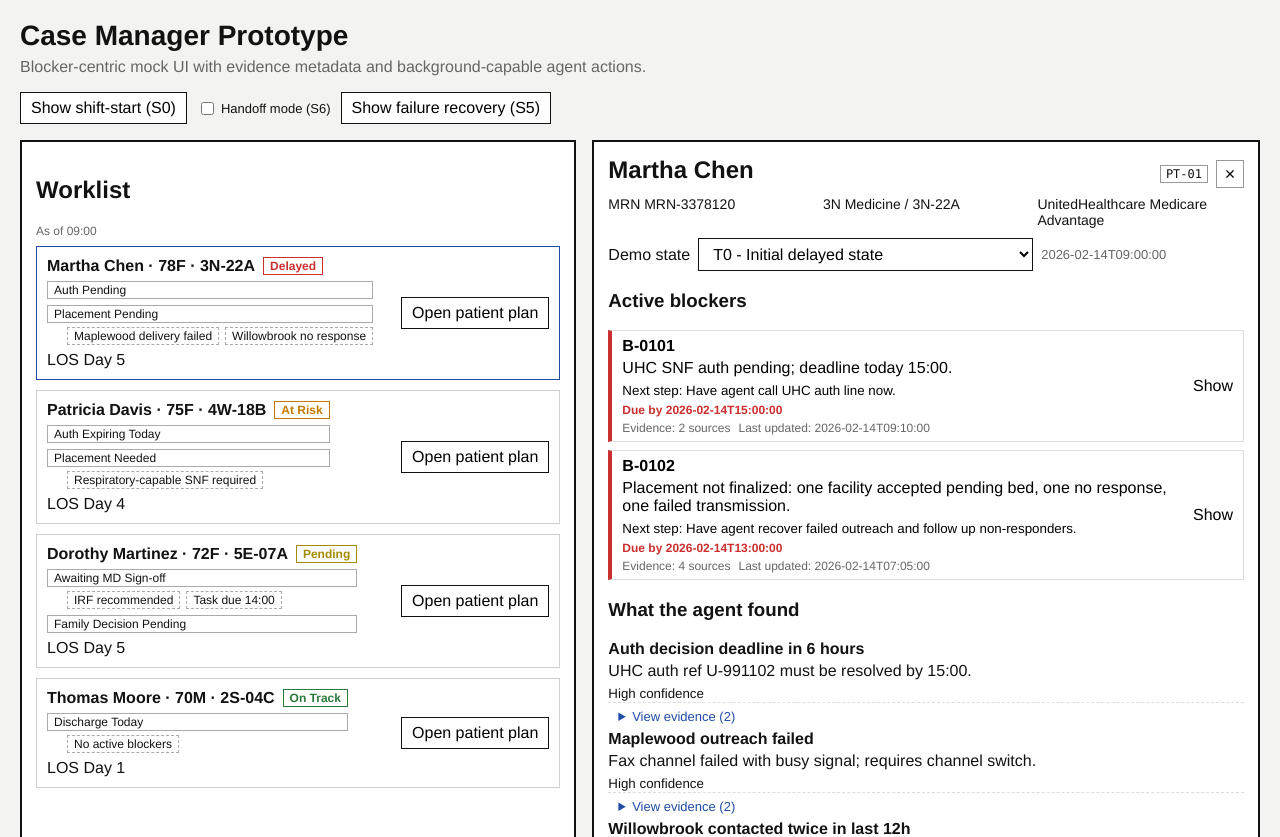
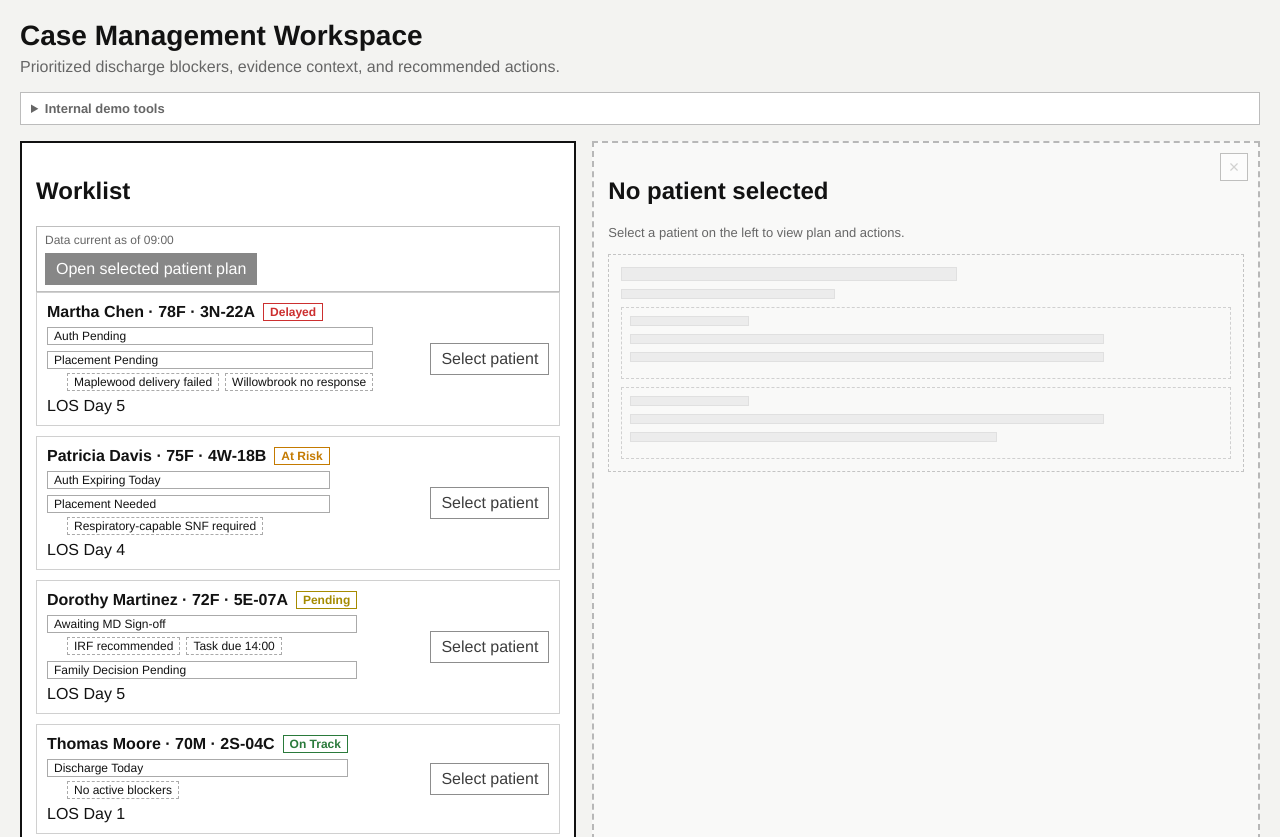
Before and after one commit to jstaufenberg/prototype-v1, a React (Vite) app in the folder prototype-app/: page / in a window 1280 px wide. Shown: the top 837 px of the page. Built offline with nearby package versions, Linux system fonts and the light colour scheme.

Commit message:
Implement unified UX copy and sticky actions across prototype UI

```diff
--- a/prototype-app/src/App.tsx
+++ b/prototype-app/src/App.tsx
@@ -36,7 +36,10 @@ function defaultExecutionModes() {
 
 export default function App() {
   const [viewMode, setViewMode] = useState<ViewMode>('worklist');
-  const [selectedPatientId, setSelectedPatientId] = useState<string | null>(patients[0].meta.patient_id);
+  const [selectedPatientId, setSelectedPatientId] = useState<string | null>(null);
+  const [lastActiveAt, setLastActiveAt] = useState<string | null>(() =>
+    new Date(Date.now() - 9 * 60 * 60 * 1000).toISOString()
+  );
   const [stateByPatientId, setStateByPatientId] = useState<Record<string, string>>(defaultStateByPatientId);
   const [actionStatusById, setActionStatusById] = useState<Record<string, ActionStatus>>({});
   const [blockerStatusById, setBlockerStatusById] = useState<Record<string, BlockerStatus>>({});
@@ -114,12 +117,16 @@ export default function App() {
     return (
       <main>
         <header>
-          <h1>Case Manager Prototype</h1>
-          <p>Blocker-centric mock UI with evidence metadata and background-capable agent actions.</p>
+          <h1>Case Management Workspace</h1>
+          <p>Prioritized discharge blockers, evidence context, and recommended actions.</p>
         </header>
         <ShiftStartSnapshot
           patients={patients}
-          onGoToWorklist={() => setViewMode('worklist')}
+          lastActiveAt={lastActiveAt}
+          onGoToWorklist={() => {
+            setLastActiveAt(new Date().toISOString());
+            setViewMode('worklist');
+          }}
         />
       </main>
     );
@@ -128,24 +135,27 @@ export default function App() {
   return (
     <main>
       <header>
-        <h1>Case Manager Prototype</h1>
-        <p>Blocker-centric mock UI with evidence metadata and background-capable agent actions.</p>
+        <h1>Case Management Workspace</h1>
+        <p>Prioritized discharge blockers, evidence context, and recommended actions.</p>
       </header>
 
-      <div className="demo-controls">
-        <button onClick={() => setViewMode('shift-start')}>Show shift-start (S0)</button>
+      <details className="internal-tools">
+        <summary>Internal demo tools</summary>
+        <div className="internal-tools-content">
+          <button onClick={() => setViewMode('shift-start')}>Show activity summary</button>
           <label>
             <input
               type="checkbox"
               checked={showHandoff}
               onChange={(e) => setShowHandoff(e.target.checked)}
             />
-          Handoff mode (S6)
+            Handoff overlay
           </label>
           {failureRecoveryAction && (
-          <button onClick={() => setShowFailureModal(true)}>Show failure recovery (S5)</button>
+            <button onClick={() => setShowFailureModal(true)}>Show failure recovery modal</button>
           )}
         </div>
+      </details>
 
       <div className="layout">
         <Worklist
--- a/prototype-app/src/components/ActionModal.tsx
+++ b/prototype-app/src/components/ActionModal.tsx
@@ -79,7 +79,7 @@ export default function ActionModal({ action, mode, onClose, onConfirm }: Action
           </>
         )}
 
-        <div className="modal-buttons">
+        <div className="modal-buttons modal-footer-sticky">
           <button className="primary-action" onClick={onConfirm}>Confirm and run</button>
           <button className="secondary" onClick={onClose}>
             Cancel
--- a/prototype-app/src/components/FailureRecoveryModal.tsx
+++ b/prototype-app/src/components/FailureRecoveryModal.tsx
@@ -68,7 +68,7 @@ export default function FailureRecoveryModal({
           <p>{recoveryAction.reason}</p>
         </div>
 
-        <div className="modal-buttons" style={{ flexWrap: 'wrap' }}>
+        <div className="modal-buttons modal-footer-sticky" style={{ flexWrap: 'wrap' }}>
           <button className="primary-action" onClick={onRecoveryAction}>
             {recoveryAction.cta_primary}
           </button>
--- a/prototype-app/src/components/HandoffBanner.tsx
+++ b/prototype-app/src/components/HandoffBanner.tsx
@@ -12,8 +12,8 @@ export default function HandoffBanner({
   return (
     <div className="handoff-banner">
       <div>
-        <span>Background runs since last shift: {backgroundRunCount}</span>
-        <span>Changes requiring review: {changesRequiringReview}</span>
+        <span>Agent updates since prior handoff: {backgroundRunCount}</span>
+        <span>Changes requiring your review: {changesRequiringReview}</span>
       </div>
       <button className="secondary" style={{ fontSize: 12, padding: '3px 6px' }} onClick={onDismiss}>
         Dismiss
--- a/prototype-app/src/components/PatientDetail.tsx
+++ b/prototype-app/src/components/PatientDetail.tsx
@@ -1,4 +1,6 @@
 import { useMemo, useState } from 'react';
+import ReferralTracking from './ReferralTracking';
+import StickyActionBar from './StickyActionBar';
 import type {
   ActionStatus,
   BlockerStatus,
@@ -95,6 +97,10 @@ export default function PatientDetail({
 
   const primaryAction = proposedActions[0] ?? null;
   const secondaryActions = proposedActions.slice(1);
+  const primaryActionMode = primaryAction
+    ? executionModeByAction[primaryAction.action_id] ?? primaryAction.execution_mode_default
+    : 'ONE_TIME';
+  const hasRecommendedAction = Boolean(primaryAction);
 
   const currentSnapshot = patient.demo_state_snapshots.find((s) => s.state_id === currentStateId);
 
@@ -103,10 +109,10 @@ export default function PatientDetail({
       {showHandoff && (
         <div className="handoff-banner">
           <div>
-            <span>Background runs since last shift: 3</span>
-            <span>Changes requiring review: 2</span>
+            <span>Agent updates since prior handoff: 3</span>
+            <span>Changes requiring your review: 2</span>
           </div>
-          <span className="subtle">Handoff mode</span>
+          <span className="subtle">Handoff view</span>
         </div>
       )}
 
@@ -129,7 +135,7 @@ export default function PatientDetail({
       </div>
 
       <div className="state-strip">
-        <label htmlFor="state-select">Demo state</label>
+        <label htmlFor="state-select">State view</label>
         <select
           id="state-select"
           value={currentStateId}
@@ -142,6 +148,36 @@ export default function PatientDetail({
           ))}
         </select>
         <span className="subtle">{currentSnapshot?.timestamp_local}</span>
+      </div>
+      <div className="panel-top-actions">
+        <StickyActionBar
+          stickyOffset={0}
+          compact
+          contextText="Recommended next action"
+          primaryAction={
+            hasRecommendedAction ? (
+              <button
+                className="primary-action"
+                onClick={() => onPrimaryAction(primaryAction, primaryActionMode)}
+              >
+                {primaryAction.cta_primary}
+              </button>
+            ) : undefined
+          }
+          secondaryActions={
+            hasRecommendedAction ? (
+              <div className="inline-actions">
+                {primaryAction.cta_secondary && (
+                  <button className="secondary" onClick={() => onSecondaryAction(primaryAction)}>
+                    {primaryAction.cta_secondary}
+                  </button>
+                )}
+              </div>
+            ) : (
+              <span className="subtle">No action needed now.</span>
+            )
+          }
+        />
       </div>
 
       <h3>Active blockers</h3>
@@ -202,6 +238,23 @@ export default function PatientDetail({
                       ))}
                     </ul>
                   )}
+
+                  <ReferralTracking
+                    blocker={blocker}
+                    backgroundMode={primaryActionMode === 'BACKGROUND'}
+                    primaryActionLabel={primaryAction?.cta_primary}
+                    onPrimaryAction={
+                      hasRecommendedAction
+                        ? () => onPrimaryAction(primaryAction, primaryActionMode)
+                        : undefined
+                    }
+                    secondaryActionLabel={primaryAction?.cta_secondary}
+                    onSecondaryAction={
+                      hasRecommendedAction && primaryAction?.cta_secondary
+                        ? () => onSecondaryAction(primaryAction)
+                        : undefined
+                    }
+                  />
                 </>
               )}
             </li>
@@ -338,20 +391,7 @@ export default function PatientDetail({
                 )}
               </>
             )}
-
-            <div className="action-buttons">
-              <button
-                className="primary-action"
-                onClick={() => onPrimaryAction(primaryAction, executionModeByAction[primaryAction.action_id] ?? primaryAction.execution_mode_default)}
-              >
-                {primaryAction.cta_primary}
-              </button>
-              {primaryAction.cta_secondary && (
-                <button className="secondary" onClick={() => onSecondaryAction(primaryAction)}>
-                  {primaryAction.cta_secondary}
-                </button>
-              )}
-            </div>
+            <p className="subtle">Use the sticky action bar to run or defer this action.</p>
           </li>
         )}
       </ul>
--- a/prototype-app/src/components/ShiftStartSnapshot.tsx
+++ b/prototype-app/src/components/ShiftStartSnapshot.tsx
@@ -1,7 +1,9 @@
 import type { PatientRecord } from '../types/mockData';
+import StickyActionBar from './StickyActionBar';
 
 interface ShiftStartSnapshotProps {
   patients: PatientRecord[];
+  lastActiveAt?: string | null;
   onGoToWorklist: () => void;
 }
 
@@ -86,7 +88,16 @@ function makeHeader(name: string, age: number | null, sex: string | null | undef
   return `${name} · ${demographicToken(age, sex)} · ${room}`;
 }
 
-export default function ShiftStartSnapshot({ patients, onGoToWorklist }: ShiftStartSnapshotProps) {
+function additionalReasonLabel(count: number): string {
+  if (count === 1) return '1 additional reason — View all';
+  return `${count} additional reasons — View all`;
+}
+
+export default function ShiftStartSnapshot({
+  patients,
+  lastActiveAt,
+  onGoToWorklist
+}: ShiftStartSnapshotProps) {
   const aggregates = new Map<string, PatientAggregate>();
   const now = Date.now();
 
@@ -152,14 +163,14 @@ export default function ShiftStartSnapshot({ patients, onGoToWorklist }: ShiftSt
       const extraItems = sortedItems.slice(1).map((item) => ({
         reason: clipped(item.description),
         when: item.updatedAt ? `${formatClock(item.updatedAt)} (overnight)` : 'Overnight',
-        status: 'Resolved'
+        status: 'Closed'
       }));
       return {
         id: `${entry.patientId}-overnight`,
         header: entry.header,
         reason: clipped(primary.description),
         when: latest > 0 ? `${formatClock(latest)} (overnight)` : 'Overnight',
-        status: entry.overnightItems.length > 1 ? `${entry.overnightItems.length} changes resolved` : 'Resolved',
+        status: entry.overnightItems.length > 1 ? `${entry.overnightItems.length} changes closed` : 'Closed',
         extraItems
       };
     });
@@ -173,14 +184,14 @@ export default function ShiftStartSnapshot({ patients, onGoToWorklist }: ShiftSt
       const extraItems = sortedDueItems.slice(1).map((item) => ({
         reason: clipped(item.description),
         when: formatWhenWithRelative(item.dueAt, now),
-        status: 'Due item'
+        status: 'Open item'
       }));
       return {
         id: `${entry.patientId}-due`,
         header: entry.header,
         reason: clipped(primary.description),
         when: formatWhenWithRelative(primary.dueAt, now),
-        status: entry.dueItems.length > 1 ? `${entry.dueItems.length} due items` : '1 due item',
+        status: entry.dueItems.length > 1 ? `${entry.dueItems.length} open items` : '1 open item',
         extraItems
       };
     });
@@ -196,25 +207,25 @@ export default function ShiftStartSnapshot({ patients, onGoToWorklist }: ShiftSt
       header: entry.header,
       reason: 'Actions awaiting review',
       when: 'Now',
-      status: `${entry.reviewCount} pending actions`,
+      status: entry.reviewCount === 1 ? '1 open item' : `${entry.reviewCount} open items`,
       extraItems: []
     }));
 
   const cards: SnapshotCard[] = [
     {
-      title: 'Overnight changes',
+      title: 'Since you were away',
       items: overnightEntries,
       itemCount: values.reduce((sum, entry) => sum + entry.overnightItems.length, 0),
       patientCount: overnightEntries.length
     },
     {
-      title: 'Due today',
+      title: 'Needs action today',
       items: dueEntries,
       itemCount: values.reduce((sum, entry) => sum + entry.dueItems.length, 0),
       patientCount: dueEntries.length
     },
     {
-      title: 'Needs review',
+      title: 'Awaiting your review',
       items: reviewEntries,
       itemCount: values.reduce((sum, entry) => sum + entry.reviewCount, 0),
       patientCount: reviewEntries.length
@@ -223,15 +234,27 @@ export default function ShiftStartSnapshot({ patients, onGoToWorklist }: ShiftSt
 
   const flaggedCount = reviewEntries.length;
 
-  const timestamp = new Date().toLocaleTimeString('en-US', { hour: '2-digit', minute: '2-digit' });
+  const timestamp = new Date().toLocaleTimeString('en-US', { hour: '2-digit', minute: '2-digit', hour12: false });
+  const parsedLastActive = lastActiveAt ? new Date(lastActiveAt).getTime() : NaN;
+  const gapHours = Number.isNaN(parsedLastActive) ? Infinity : (now - parsedLastActive) / 3600000;
+  const contextPrefix = gapHours >= 8 ? 'Since your last shift' : 'Since your last check-in';
+  const contextLine = `${contextPrefix} · Data current as of ${timestamp}`;
 
   return (
     <section className="snapshot-screen">
-      <h2>Shift-start snapshot</h2>
-      <p className="freshness">As of {timestamp}</p>
+      <h2>What changed while you were away</h2>
+      <p className="freshness">{contextLine}</p>
+      <StickyActionBar
+        primaryAction={<button className="primary-action" onClick={onGoToWorklist}>Go to worklist</button>}
+        secondaryActions={
+          flaggedCount > 0 ? <button onClick={onGoToWorklist}>Review flagged ({flaggedCount})</button> : undefined
+        }
+        stickyOffset={8}
+        compact
+      />
 
       {cards.length === 0 && (
-        <p className="snapshot-empty">All quiet. No overnight changes, nothing due, nothing to review.</p>
+        <p className="snapshot-empty">All quiet. No recent changes, no actions due, nothing awaiting review.</p>
       )}
 
       <div className="snapshot-cards">
@@ -246,33 +269,33 @@ export default function ShiftStartSnapshot({ patients, onGoToWorklist }: ShiftSt
                 <article key={entry.id} className="snapshot-entry">
                   <p className="snapshot-entry-name">{entry.header}</p>
                   <p className="snapshot-entry-line">
-                    <span className="snapshot-entry-label">Reason</span>
+                    <span className="snapshot-entry-label">Why this matters</span>
                     <span>{entry.reason}</span>
                   </p>
                   <p className="snapshot-entry-line">
-                    <span className="snapshot-entry-label">When</span>
+                    <span className="snapshot-entry-label">Action by</span>
                     <span>{entry.when}</span>
                   </p>
                   <p className="snapshot-entry-line">
-                    <span className="snapshot-entry-label">Status</span>
+                    <span className="snapshot-entry-label">Current state</span>
                     <span>{entry.status}</span>
                   </p>
                   {entry.extraItems.length > 0 && (
                     <details className="snapshot-entry-details">
-                      <summary>Other reasons: {entry.extraItems.length} (view all)</summary>
+                      <summary>{additionalReasonLabel(entry.extraItems.length)}</summary>
                       <div className="snapshot-extra-list">
                         {entry.extraItems.map((item, index) => (
                           <article key={`${entry.id}-extra-${index}`} className="snapshot-extra-item">
                             <p className="snapshot-entry-line">
-                              <span className="snapshot-entry-label">Reason</span>
+                              <span className="snapshot-entry-label">Why this matters</span>
                               <span>{item.reason}</span>
                             </p>
                             <p className="snapshot-entry-line">
-                              <span className="snapshot-entry-label">When</span>
+                              <span className="snapshot-entry-label">Action by</span>
                               <span>{item.when}</span>
                             </p>
                             <p className="snapshot-entry-line">
-                              <span className="snapshot-entry-label">Status</span>
+                              <span className="snapshot-entry-label">Current state</span>
                               <span>{item.status}</span>
                             </p>
                           </article>
@@ -286,13 +309,6 @@ export default function ShiftStartSnapshot({ patients, onGoToWorklist }: ShiftSt
           </div>
         ))}
       </div>
-
-      <div className="snapshot-buttons">
-        <button className="primary-action" onClick={onGoToWorklist}>Go to worklist</button>
-        {flaggedCount > 0 && (
-          <button onClick={onGoToWorklist}>Review flagged ({flaggedCount})</button>
-        )}
-      </div>
     </section>
   );
 }
--- /dev/null
+++ b/prototype-app/src/components/StickyActionBar.tsx
@@ -0,0 +1,53 @@
+import { useEffect, useRef, useState } from 'react';
+import type { ReactNode } from 'react';
+
+interface StickyActionBarProps {
+  primaryAction?: ReactNode;
+  secondaryActions?: ReactNode;
+  contextText?: string;
+  stickyOffset?: number;
+  compact?: boolean;
+}
+
+export default function StickyActionBar({
+  primaryAction,
+  secondaryActions,
+  contextText,
+  stickyOffset = 8,
+  compact = false
+}: StickyActionBarProps) {
+  const sentinelRef = useRef<HTMLDivElement>(null);
+  const [isStuck, setIsStuck] = useState(false);
+
+  useEffect(() => {
+    const sentinel = sentinelRef.current;
+    if (!sentinel) return;
+
+    const observer = new IntersectionObserver(
+      ([entry]) => {
+        setIsStuck(entry.intersectionRatio < 1);
+      },
+      { threshold: [1] }
+    );
+
+    observer.observe(sentinel);
+    return () => observer.disconnect();
+  }, []);
+
+  return (
+    <>
+      <div ref={sentinelRef} className="sticky-action-sentinel" aria-hidden="true" />
+      <section
+        className={`sticky-action-bar${compact ? ' compact' : ''}${isStuck ? ' is-stuck' : ''}`}
+        style={{ top: `${stickyOffset}px` }}
+        aria-label="Persistent actions"
+      >
+        {contextText && <p className="sticky-action-context">{contextText}</p>}
+        <div className="sticky-action-content">
+          {primaryAction && <div className="sticky-action-primary">{primaryAction}</div>}
+          {secondaryActions && <div className="sticky-action-secondary">{secondaryActions}</div>}
+        </div>
+      </section>
+    </>
+  );
+}
--- a/prototype-app/src/components/Worklist.tsx
+++ b/prototype-app/src/components/Worklist.tsx
@@ -1,10 +1,11 @@
 import type { PatientRecord } from '../types/mockData';
+import StickyActionBar from './StickyActionBar';
 
 interface WorklistProps {
   patients: PatientRecord[];
   activePatientId: string | null;
   stateByPatientId: Record<string, string>;
-  onSelectPatient: (patientId: string) => void;
+  onSelectPatient: (patientId: string | null) => void;
   showHandoff?: boolean;
 }
 
@@ -75,7 +76,7 @@ function mapSubTags(statusChips: string[], subTags: string[]) {
 
   const leftovers = subTags.filter((_, idx) => !used.has(idx));
   if (leftovers.length > 0) {
-    if (grouped.length === 0) grouped.push({ chip: 'Needs review', tags: leftovers });
+    if (grouped.length === 0) grouped.push({ chip: 'Needs attention', tags: leftovers });
     else grouped[0].tags.push(...leftovers);
   }
 
@@ -100,11 +101,19 @@ export default function Worklist({
   });
 
   const currentTimestamp = (() => {
-    if (!activePatientId) return null;
-    const activePatient = patients.find((p) => p.meta.patient_id === activePatientId);
-    if (!activePatient) return null;
-    const snapshot = getSnapshot(activePatient, stateByPatientId[activePatient.meta.patient_id]);
-    return snapshot?.timestamp_local ?? null;
+    if (activePatientId) {
+      const activePatient = patients.find((p) => p.meta.patient_id === activePatientId);
+      if (activePatient) {
+        const activeSnapshot = getSnapshot(activePatient, stateByPatientId[activePatient.meta.patient_id]);
+        if (activeSnapshot?.timestamp_local) return activeSnapshot.timestamp_local;
+      }
+    }
+
+    const timestamps = patients
+      .map((patient) => getSnapshot(patient, stateByPatientId[patient.meta.patient_id])?.timestamp_local)
+      .filter((value): value is string => Boolean(value))
+      .sort((a, b) => new Date(b).getTime() - new Date(a).getTime());
+    return timestamps[0] ?? null;
   })();
 
   return (
@@ -112,14 +121,34 @@ export default function Worklist({
       {showHandoff && (
         <div className="handoff-banner">
           <div>
-            <span>Background runs since last shift: 3</span>
-            <span>Changes requiring review: 2</span>
+            <span>Agent updates since prior handoff: 3</span>
+            <span>Changes requiring your review: 2</span>
           </div>
-          <span className="subtle">Handoff mode</span>
+          <span className="subtle">Handoff view</span>
         </div>
       )}
       <h2>Worklist</h2>
-      {currentTimestamp && <p className="freshness">As of {formatWorklistTime(currentTimestamp)}</p>}
+      <StickyActionBar
+        primaryAction={
+          <button
+            className="primary-action"
+            disabled={!activePatientId}
+            onClick={() => activePatientId && onSelectPatient(activePatientId)}
+          >
+            Open selected patient plan
+          </button>
+        }
+        secondaryActions={
+          activePatientId ? (
+            <button className="secondary" onClick={() => onSelectPatient(null)}>
+              Clear selection
+            </button>
+          ) : undefined
+        }
+        contextText={currentTimestamp ? `Data current as of ${formatWorklistTime(currentTimestamp)}` : undefined}
+        stickyOffset={8}
+        compact
+      />
       <ul className="worklist" aria-label="Patient worklist">
         {sorted.map((patient) => {
           const stateId = stateByPatientId[patient.meta.patient_id];
@@ -167,7 +196,9 @@ export default function Worklist({
                   <span>LOS Day {patient.worklist_view_state.los_day}</span>
                 </div>
               </div>
-              <button onClick={() => onSelectPatient(patient.meta.patient_id)}>Open patient plan</button>
+              <button className="row-select-button" onClick={() => onSelectPatient(patient.meta.patient_id)}>
+                Select patient
+              </button>
             </li>
           );
         })}
--- a/prototype-app/src/styles.css
+++ b/prototype-app/src/styles.css
@@ -46,11 +46,69 @@ header p {
   background: var(--panel);
   border: 2px solid var(--border);
   padding: 14px;
+  position: relative;
 }
 
 .subtle {
   color: var(--muted);
   font-size: 13px;
+}
+
+.panel-top-actions {
+  margin: 10px 0 12px;
+}
+
+.sticky-action-sentinel {
+  height: 1px;
+}
+
+.sticky-action-bar {
+  position: sticky;
+  z-index: 40;
+  background: #fff;
+  border: 1px solid #bfbfbf;
+  padding: 8px;
+}
+
+.sticky-action-bar.is-stuck {
+  border-color: #9d9d9d;
+  box-shadow: 0 1px 0 #d0d0d0;
+}
+
+.sticky-action-bar.compact {
+  padding: 6px 8px;
+}
+
+.sticky-action-context {
+  margin: 0 0 6px;
+  color: var(--muted);
+  font-size: 12px;
+}
+
+.sticky-action-content {
+  display: flex;
+  align-items: center;
+  justify-content: space-between;
+  gap: 8px;
+  flex-wrap: wrap;
+}
+
+.sticky-action-primary,
+.sticky-action-secondary {
+  display: flex;
+  gap: 8px;
+  align-items: center;
+  flex-wrap: wrap;
+}
+
+.sticky-action-primary {
+  flex: 1 1 auto;
+}
+
+.inline-actions {
+  display: flex;
+  gap: 8px;
+  flex-wrap: wrap;
 }
 
 .worklist {
@@ -420,6 +478,8 @@ button.secondary:hover {
   background: #fff;
   border: 2px solid var(--border);
   padding: 16px;
+  max-height: 86vh;
+  overflow: auto;
 }
 
 .modal h3 {
@@ -431,6 +491,14 @@ button.secondary:hover {
   gap: 8px;
   justify-content: flex-end;
   margin-top: 16px;
+}
+
+.modal-footer-sticky {
+  position: sticky;
+  bottom: 0;
+  padding-top: 10px;
+  background: #fff;
+  border-top: 1px solid #d3d3d3;
 }
 
 /* Status badges */
@@ -537,6 +605,10 @@ button.secondary:hover {
   margin-top: 12px;
 }
 
+.snapshot-screen .sticky-action-bar {
+  margin: 10px 0 12px;
+}
+
 .snapshot-card {
   background: var(--panel);
   border: 2px solid var(--border);
@@ -582,7 +654,7 @@ button.secondary:hover {
 .snapshot-entry-line {
   margin: 4px 0 0 24px;
   display: grid;
-  grid-template-columns: 64px 1fr;
+  grid-template-columns: 120px 1fr;
   gap: 8px;
   font-size: 14px;
 }
@@ -619,12 +691,6 @@ button.secondary:hover {
 .snapshot-extra-item .snapshot-entry-line {
   margin-left: 10px;
   font-size: 13px;
-}
-
-.snapshot-buttons {
-  display: flex;
-  gap: 8px;
-  margin-top: 16px;
 }
 
 .snapshot-empty {
@@ -708,21 +774,40 @@ button.secondary:hover {
   border: 1px solid #ddd;
 }
 
-/* Demo controls bar */
-.demo-controls {
+/* Internal demo tools */
+.internal-tools {
+  margin-top: 8px;
+  border: 1px solid #bcbcbc;
+  background: #fff;
+  padding: 8px 10px;
+}
+
+.internal-tools > summary {
+  cursor: pointer;
+  font-size: 13px;
+  color: var(--muted);
+  font-weight: 600;
+}
+
+.internal-tools-content {
+  margin-top: 8px;
   display: flex;
   gap: 10px;
   align-items: center;
-  margin-top: 8px;
   flex-wrap: wrap;
 }
 
-.demo-controls label {
+.internal-tools-content label {
   font-size: 13px;
   display: flex;
   align-items: center;
   gap: 4px;
   cursor: pointer;
+}
+
+.row-select-button {
+  color: #3d3d3d;
+  border-color: #8d8d8d;
 }
 
 @media (max-width: 1024px) {
@@ -744,4 +829,14 @@ button.secondary:hover {
   .meta-grid {
     grid-template-columns: 1fr;
   }
+
+  .sticky-action-content {
+    flex-direction: column;
+    align-items: stretch;
+  }
+
+  .sticky-action-primary button,
+  .sticky-action-secondary button {
+    width: 100%;
+  }
 }
```
Also changed, not shown: prototype-app/src/components/ReferralTracking.tsx (+37 -8 lines). Lines whose indentation alone changed are shown as unchanged.
